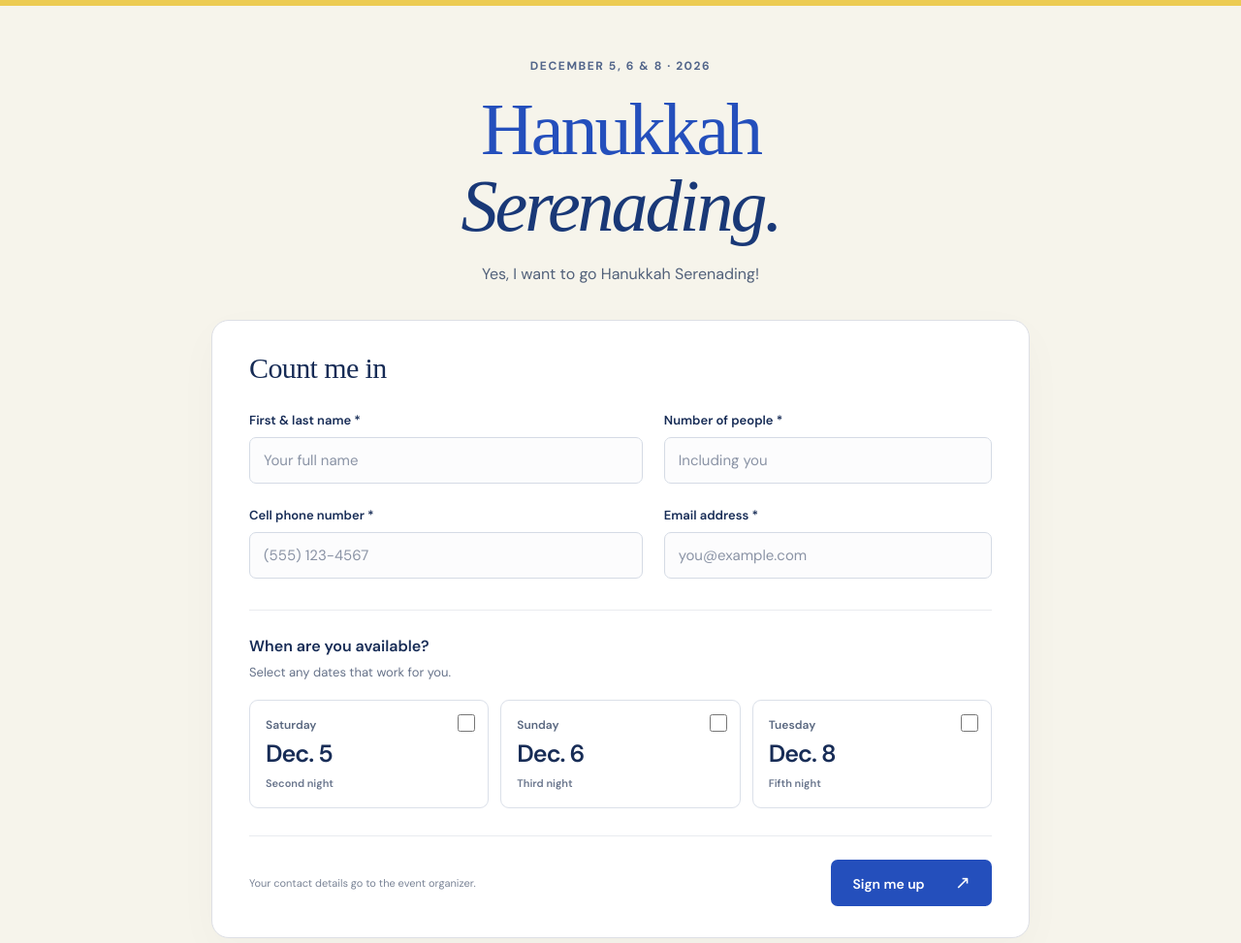
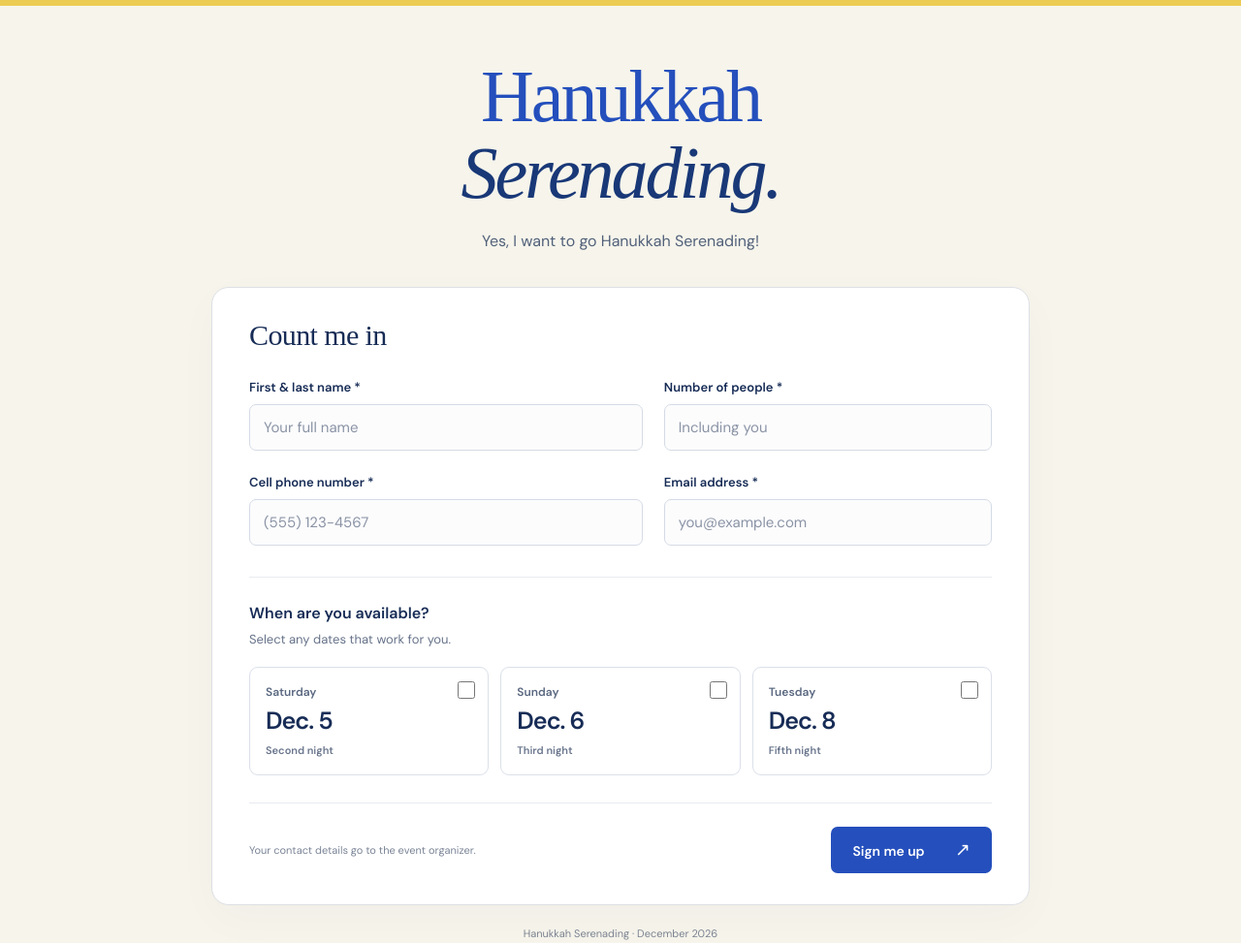
Before and after one commit to esemmelman/serenade-signup, a website: page index.html in a window 1280 px wide. Shown: the top 973 px of the page at 97% size. Drawn offline with Linux system fonts and the light colour scheme; a web font is replaced by a local one.

Commit message:
Rename site to serenade-signup and remove top date line

```diff
--- a/index.html
+++ b/index.html
@@ -15,7 +15,6 @@
 <body>
   <main>
     <header class="intro">
-      <p class="event-dates">December 5, 6 &amp; 8 · 2026</p>
       <h1>Hanukkah<br><em>Serenading.</em></h1>
       <p class="invitation">Yes, I want to go Hanukkah Serenading!</p>
     </header>
--- a/package.json
+++ b/package.json
@@ -1,5 +1,5 @@
 {
-  "name": "hanukkah-signup",
+  "name": "serenade-signup",
   "version": "1.0.0",
   "private": true,
   "type": "module",
```
Also changed, not shown: 1 other file.
